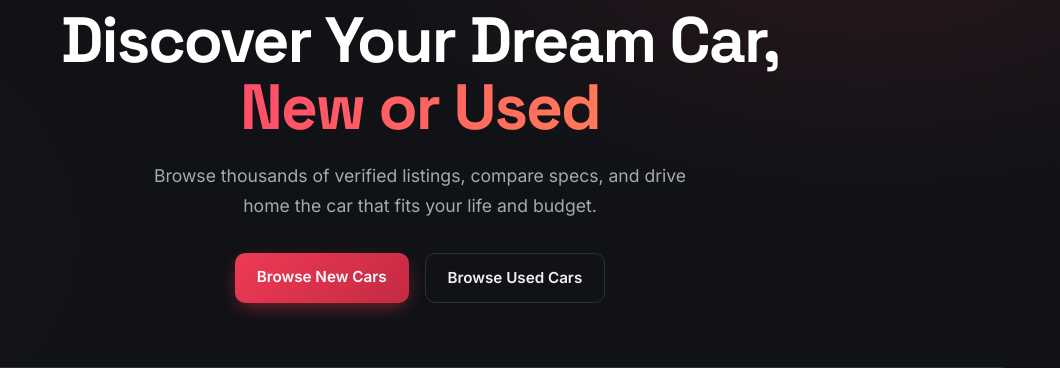
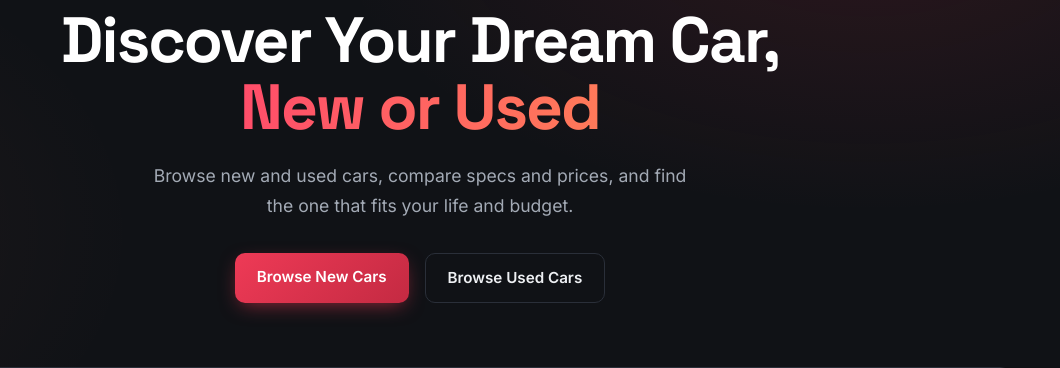
Before and after one commit to esraahosni/Carpedia, a Django app: page / in a window 1280 px wide. Shown: the part 848-1216 px from the top of the page, without its empty margins (220-1280 px from the left). Run offline with Django 5.2, Linux system fonts and the light colour scheme; data that the repository does not hold is empty.

Commit message:
Honest hero subtitle

```diff
--- a/cars/templates/cars/home.html
+++ b/cars/templates/cars/home.html
@@ -61,7 +61,7 @@
 <section class="hero-v2 reveal">
     <span class="eyebrow">Find Your Perfect Match</span>
     <h1>Discover Your Dream Car, <span>New or Used</span></h1>
-    <p>Browse thousands of verified listings, compare specs, and drive home the car that fits your life and budget.</p>
+    <p>Browse new and used cars, compare specs and prices, and find the one that fits your life and budget.</p>
     <div class="hero-buttons">
         <a href="{% url 'new_cars' %}" class="btn btn-primary">Browse New Cars</a>
         <a href="{% url 'used_cars' %}" class="btn btn-secondary">Browse Used Cars</a>
```
